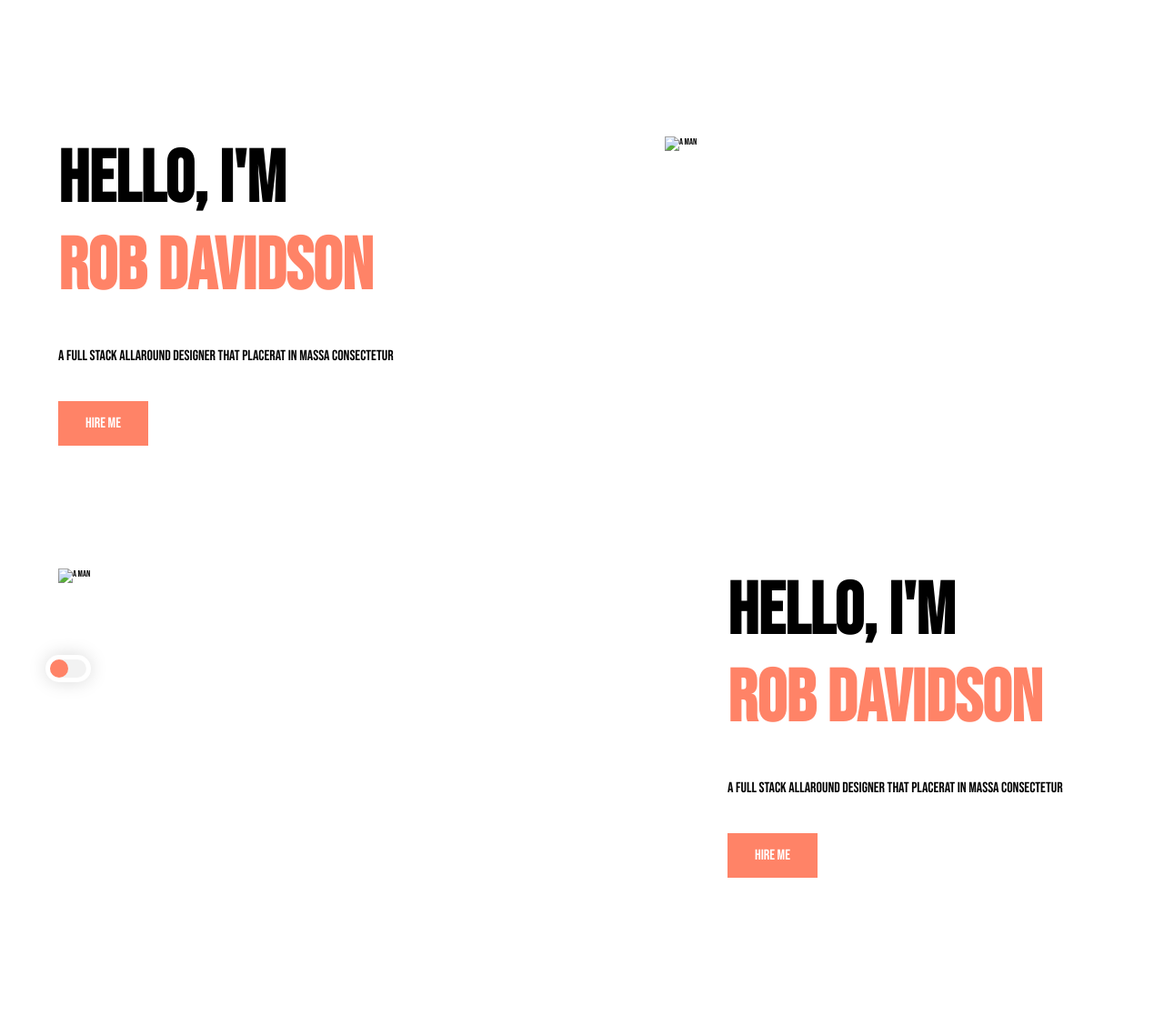
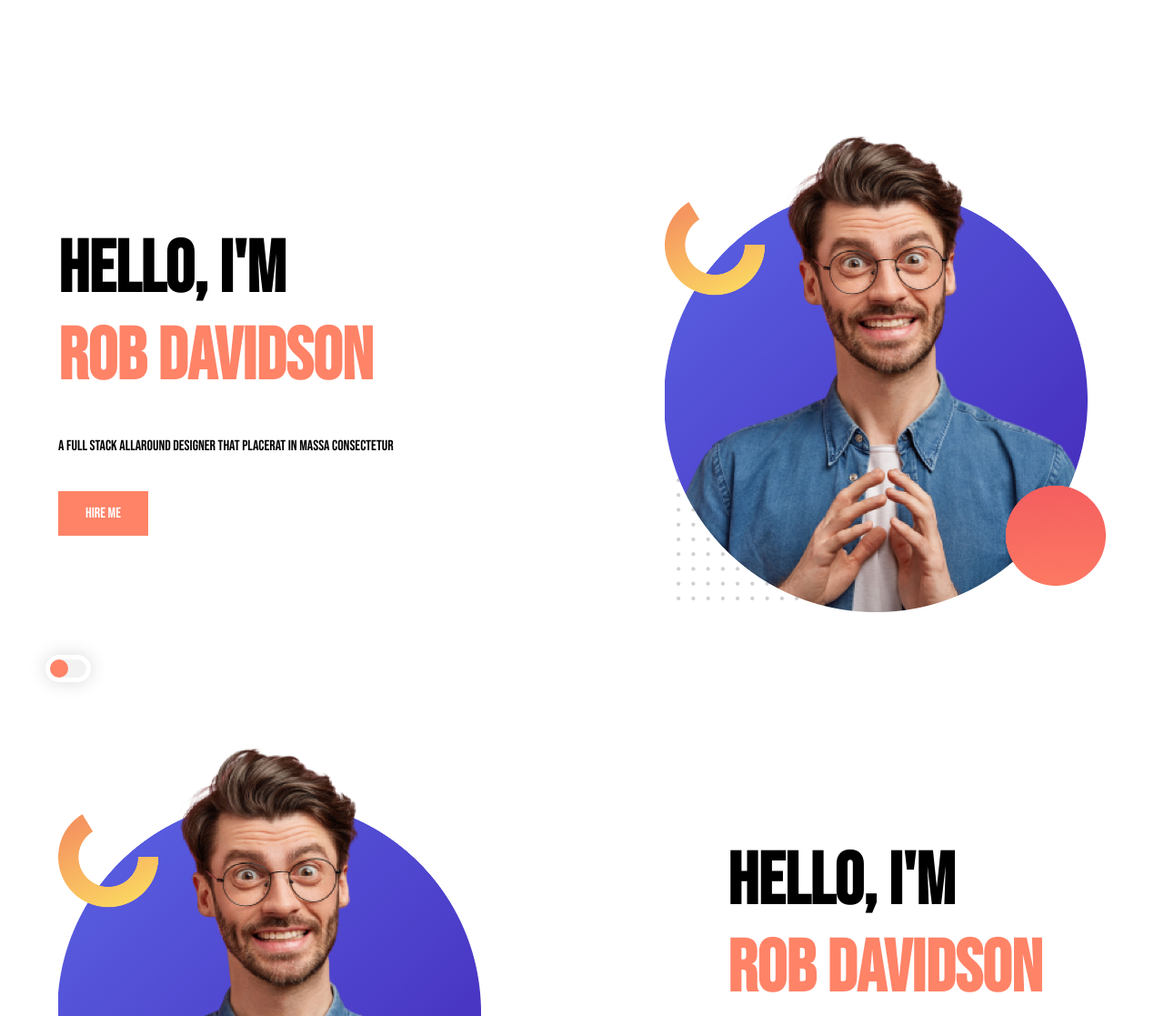
Before and after one commit to Sazu01/DarkMode, a plain HTML site: page index.html in a window 1280 px wide. Shown: the top 1117 px of the page at 91% size. Drawn offline with Linux system fonts and the light colour scheme.

Commit message:
Update index.html

```diff
--- a/index.html
+++ b/index.html
@@ -21,7 +21,7 @@
                 </div>
             </div>
             <div class="column column2">
-                <img src="./assets/Group 33094.png" alt="A man">
+                <img src="./Group 33094.png" alt="A man">
             </div>
         </div>
     </section>
@@ -36,7 +36,7 @@
                 </div>
             </div>
             <div class="column column2 column3_2">
-                <img src="./assets/Group 33094.png" alt="A man">
+                <img src="./Group 33094.png" alt="A man">
             </div>
         </div>
     </section>
```
